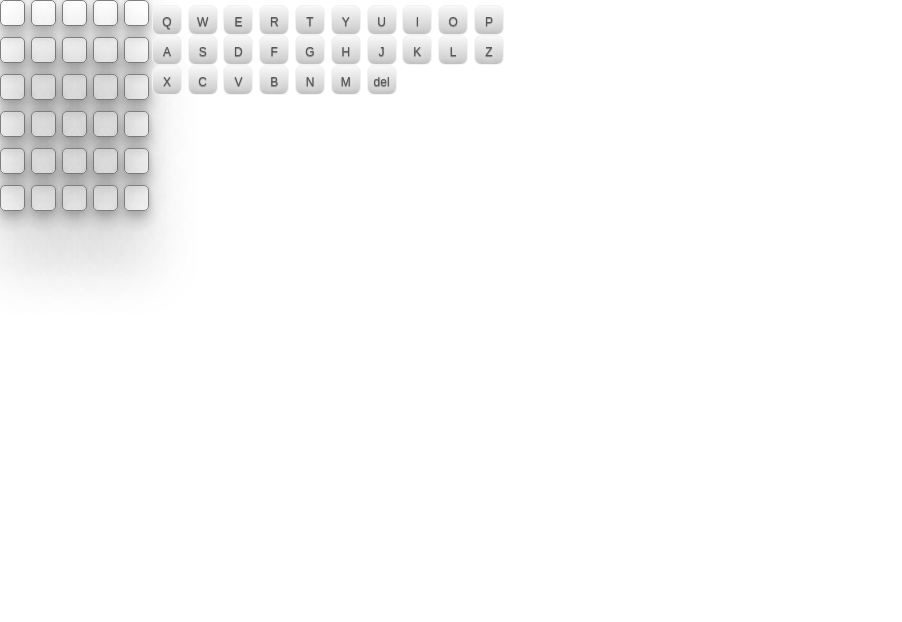
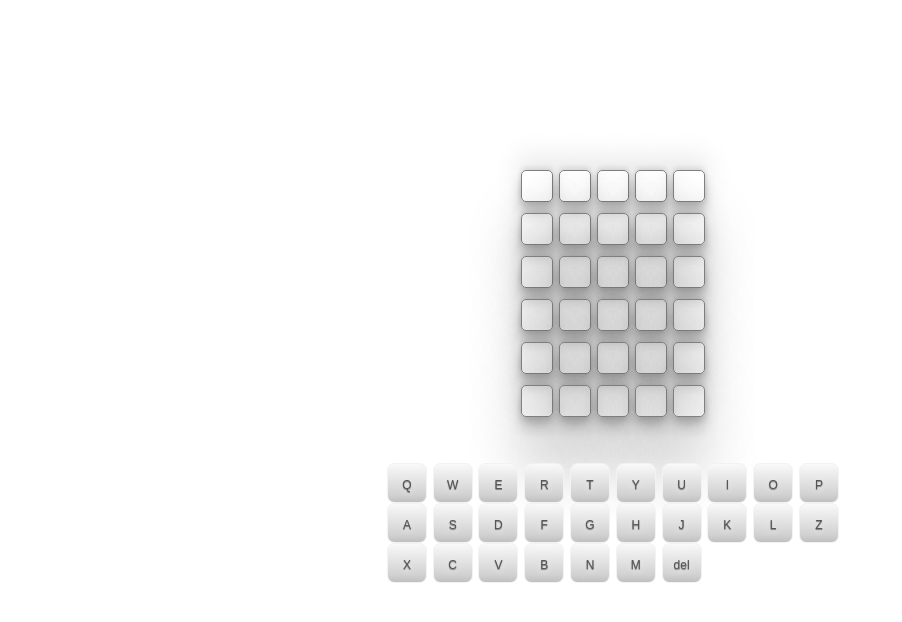
Before and after one commit to nadavlie/woordle_project_, a React (Create React App) app: page / in a window 1280 px wide. Shown: the top 622 px of the page, without its empty margins (0-902 px from the left). Built offline with nearby package versions, Linux system fonts and the light colour scheme; the HTML template or start-up script is replaced by a standard one.

Commit message:
adding stylinh dynamicly to point on current typing block

```diff
--- a/src/App.js
+++ b/src/App.js
@@ -6,56 +6,61 @@ import React, { useState } from "react";
 // hard coding the keyboard
 const QWERTY = `QWERTYUIOPASDFGHJKLZXCVBNM`.split("").concat(["del"]);
 
-console.log(QWERTY);
-
 const GameInputWrapper = styled.div`
   display: inline-grid;
   gap: 6px;
 `;
-// again-->
+const FullDisplay = styled.div`
+  display: inline-grid;
+  gap: 6px;
+  grid-template-columns: 1fr;
+  justify-items: center;
+  margin 170px 30%;
+`;
 
 export default function App() {
-  // const FirstRun = localStorage.setItem("FirstRender", "true");
-
   const [userInputs, SetUserInputs] = useState("");
-
   function AddLetter(letter) {
     SetUserInputs(userInputs + letter);
   }
-  function lengthofcurrentguess() {
-    return userInputs.length === 5;
+  if (userInputs.length % 5 === 0 && userInputs.length > 0) {
+    console.log("DONE");
   }
-  // d
   return (
-    <div>
+    <FullDisplay>
       <GameInputWrapper>
         <Row
-          a={lengthofcurrentguess}
-          a2={userInputs.slice(0, 5) ? userInputs.slice(0, 5) : ""}
+          letterstodisplay={
+            userInputs.slice(0, 5) ? userInputs.slice(0, 5) : ""
+          }
         />
         <Row
-          a={lengthofcurrentguess}
-          a2={userInputs.slice(5, 10) ? userInputs.slice(5, 10) : ""}
+          letterstodisplay={
+            userInputs.slice(5, 10) ? userInputs.slice(5, 10) : ""
+          }
         />
         <Row
-          a={lengthofcurrentguess}
-          a2={userInputs.slice(10, 15) ? userInputs.slice(10, 15) : ""}
+          letterstodisplay={
+            userInputs.slice(10, 15) ? userInputs.slice(10, 15) : ""
+          }
         />
         <Row
-          a={lengthofcurrentguess}
-          a2={userInputs.slice(15, 20) ? userInputs.slice(15, 20) : ""}
+          letterstodisplay={
+            userInputs.slice(15, 20) ? userInputs.slice(15, 20) : ""
+          }
         />
         <Row
-          a={lengthofcurrentguess}
-          a2={userInputs.slice(20, 25) ? userInputs.slice(20, 25) : ""}
+          letterstodisplay={
+            userInputs.slice(20, 25) ? userInputs.slice(20, 25) : ""
+          }
         />
         <Row
-          a={lengthofcurrentguess}
-          a2={userInputs.slice(25, 30) ? userInputs.slice(25, 30) : ""}
+          letterstodisplay={
+            userInputs.slice(25, 30) ? userInputs.slice(25, 30) : ""
+          }
         />
       </GameInputWrapper>
-
       <KeyBoard QWERTY={QWERTY} AddLetter={AddLetter} />
-    </div>
+    </FullDisplay>
   );
 }
--- a/src/components/Button.js
+++ b/src/components/Button.js
@@ -1,15 +1,14 @@
 import styled from "styled-components";
-import React, { useRef } from "react";
 const ButtonWrapper = styled.button`
   box-sizing: border-box;
-  line-height: 30px;
+  line-height: 40px;
   font-size: 12px;
   text-align: center;
-  width: 30px;
+  width: 40px;
   color: #555;
   cursor: pointer;
   margin: 0 2.9px;
-  height: 30px;
+  height: 40px;
   border-color: #f2f2f2;
   border-style: solid;
   text-shadow: 0 0.5px 1px #777, 0 2px 6px #f2f2f2;
@@ -45,10 +44,10 @@ const ButtonWrapper = styled.button`
 `;
 
 // recievies each keyboard letter and adding it into a button element with uniquely styled class!
+
 export default function Button(props) {
   function ClickHandler() {
     props.AddLetter(props.letter);
-    // console.log(`im from button!--> ${whatwasclicked.current.value}`);
   }
   return (
     <ButtonWrapper
--- a/src/components/CharInRow.js
+++ b/src/components/CharInRow.js
@@ -1,19 +1,22 @@
 import styled from "styled-components";
-
-const RowItemCont = styled.div`
+const RowItemContainer = styled.div`
   display: inline-block;
   box-shadow: rgba(0, 0, 0, 0.25) 0px 54px 55px,
     rgba(0, 0, 0, 0.12) 0px -12px 30px, rgba(0, 0, 0, 0.12) 0px 4px 6px,
     rgba(0, 0, 0, 0.17) 0px 12px 13px, rgba(0, 0, 0, 0.09) 0px -3px 5px;
   text-transform: uppercase;
   border-radius: 5px;
-  width: 23px;
+  width: 30px;
   text-align: center;
-  height: 24px;
+  height: 30px;
   border: 1.2px solid gray;
-  line-height: 24px;
+  line-height: 30px;
+  ${(props) =>
+    props.isActive ? "box-shadow: 0 0 0 5px rgba(21, 156, 228, 0.4)" : ""}
 `;
+
 export default function CharInRow(props) {
-  return <RowItemCont>{props.item}</RowItemCont>;
+  return (
+    <RowItemContainer isActive={props.isActive}>{props.item}</RowItemContainer>
+  );
 }
-//
--- a/src/components/KeyBoard.js
+++ b/src/components/KeyBoard.js
@@ -7,6 +7,7 @@ import styled from "styled-components";
 const KeyBoardWrapper = styled.div`
   display: inline-grid;
   grid-template-columns: repeat(10, 1fr);
+  padding-top: 35px;
 `;
 
 export default function keyBoard(props) {
--- a/src/components/Row.js
+++ b/src/components/Row.js
@@ -10,11 +10,25 @@ const RowWrapper = styled.div`
 export default function Row(props) {
   return (
     <RowWrapper>
-      <CharInRow item={props.a2[0] ? props.a2[0] : ""} />
-      <CharInRow item={props.a2[1] ? props.a2[1] : ""} />
-      <CharInRow item={props.a2[2] ? props.a2[2] : ""} />
-      <CharInRow item={props.a2[3] ? props.a2[3] : ""} />
-      <CharInRow item={props.a2[4] ? props.a2[4] : ""} />
+      <CharInRow
+        item={props.letterstodisplay[0] ? props.letterstodisplay[0] : ""}
+        isActive={props.letterstodisplay.length === 1 ? true : false}
+      />
+      <CharInRow
+        item={props.letterstodisplay[1] ? props.letterstodisplay[1] : ""}
+        isActive={props.letterstodisplay.length === 2 ? true : false}
+      />
+      <CharInRow
+        item={props.letterstodisplay[2] ? props.letterstodisplay[2] : ""}
+        isActive={props.letterstodisplay.length === 3 ? true : false}
+      />
+      <CharInRow
+        item={props.letterstodisplay[3] ? props.letterstodisplay[3] : ""}
+        isActive={props.letterstodisplay.length === 4 ? true : false}
+      />
+      <CharInRow
+        item={props.letterstodisplay[4] ? props.letterstodisplay[4] : ""}
+      />
     </RowWrapper>
   );
 }
```
